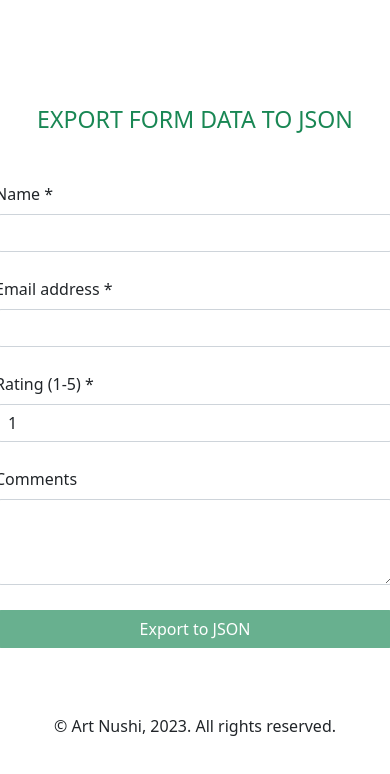
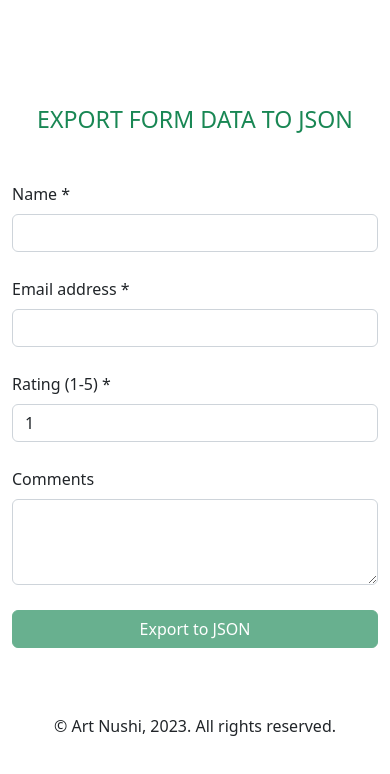
Before and after one commit to artnushi/user-feedback-to-json, a React (Vite) app: page / in a window 390 px wide. Shown: the top 774 px of the page. Built offline with nearby package versions, Linux system fonts and the light colour scheme.

Commit message:
Minor responsive spacings fixes

```diff
--- a/src/components/FeedbackForm.tsx
+++ b/src/components/FeedbackForm.tsx
@@ -51,37 +51,48 @@ export const FeedbackForm = () => {
         <>
             <div className="mb-3">
                 <form>
+                    <div className="row">
+                        <div className="col-12">
                             <InputGroup>
                                 <label htmlFor="name" className="form-label">Name *</label>
                                 <Input {...register('name')} type="text" className="form-control" id="name"/>
                                 {errors.name && <InvalidInput>{errors.name.message}</InvalidInput>}
                             </InputGroup>
+                        </div>
 
+                        <div className="col-12 col-md-10">
                             <InputGroup>
                                 <label htmlFor="email" className="form-label">Email address *</label>
                                 <Input {...register('email')} type="email" className="form-control" id="email"/>
                                 {errors.email && <InvalidInput>{errors.email.message}</InvalidInput>}
                             </InputGroup>
+                        </div>
 
+                        <div className="col-12 col-md-2">
                             <InputGroup>
                                 <label htmlFor="rating" className="form-label">Rating (1-5) * </label>
                                 <Input {...register('rating')} type="number" className="form-control" id="rating" min="1"
                                        max="5" defaultValue="1"/>
                                 {errors.rating && <InvalidInput>{errors.rating.message}</InvalidInput>}
                             </InputGroup>
+                        </div>
 
+                        <div className="col-12">
                             <InputGroup>
                                 <label htmlFor="comment" className="form-label">Comments</label>
                                 <textarea {...register('comment')} className="form-control" id="comment" rows={3}></textarea>
                                 {errors.comment && <InvalidInput>{errors.comment.message}</InvalidInput>}
                             </InputGroup>
+                        </div>
 
-                    <Button type="button" disabled={!isValid} className="btn btn-success"
+                        <div className="col-12">
+                            <Button type="button" disabled={!isValid} className="btn btn-success w-100"
                                     onClick={handleSubmit(handleSubmitForm)}>
                                 Export to JSON
                             </Button>
+                        </div>
+                    </div>
                 </form>
-
             </div>
         </>
     );
@@ -92,7 +103,6 @@ const InputGroup = styled.div`
 `;
 
 const Input = styled.input`
-
   &:focus {
     outline: 0;
     box-shadow: none;
@@ -100,8 +110,6 @@ const Input = styled.input`
 `;
 
 const Button = styled.button`
-  min-width: 400px;
-
   &:focus {
     outline: 0;
     box-shadow: none;
```
Lines whose indentation alone changed are shown as unchanged.
